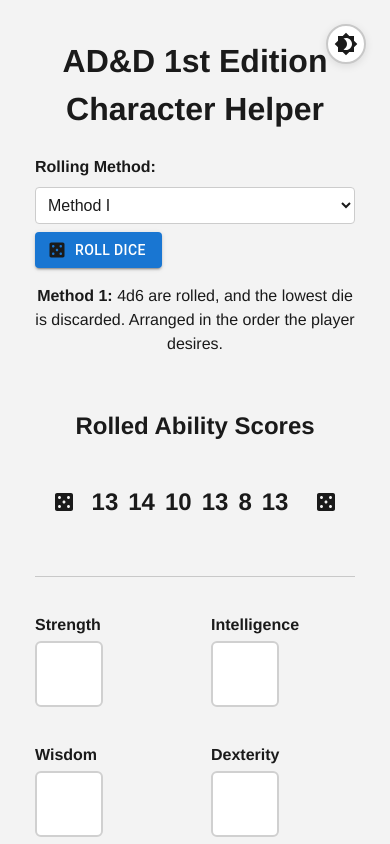
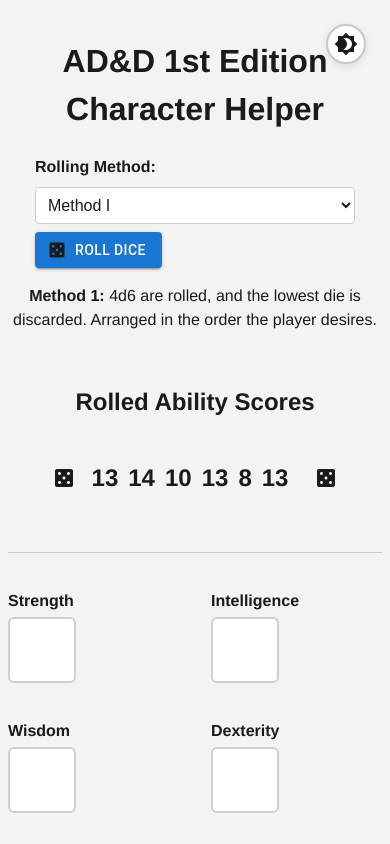
Before and after one commit to veetiveeti/adnd-chargen, a React (Create React App) app: page / in a window 390 px wide. Shown: the top 844 px of the page. Built offline with nearby package versions, Linux system fonts and the light colour scheme.

Commit message:
mobile breakpoint changes

```diff
--- a/src/App.css
+++ b/src/App.css
@@ -148,9 +148,9 @@
   }
 
   @media (max-width: 480px) {
-    padding-left: 1rem;
-    padding-right: 1rem;
-    max-width: 320px;
+    padding-left: 0.5rem;
+    padding-right: 0.5rem;
+    max-width: 460px;
   }
 }
 
```
